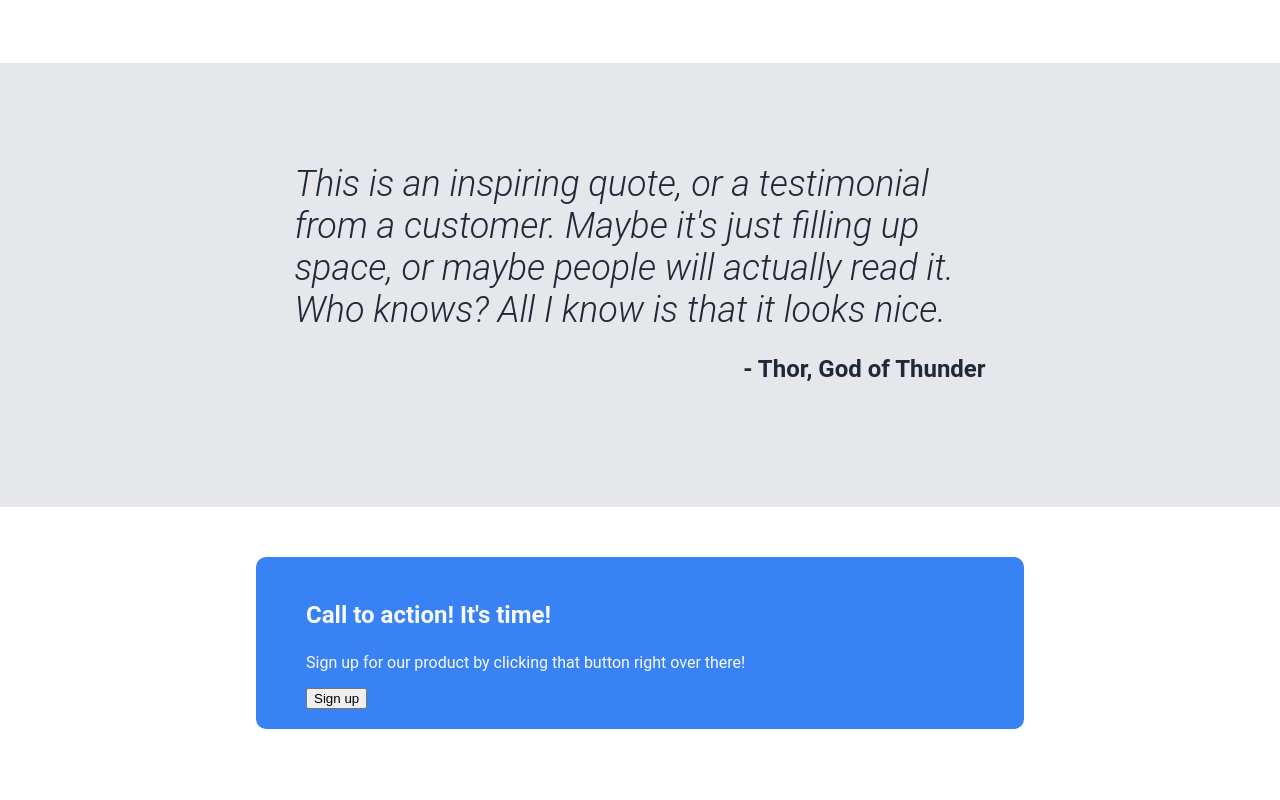
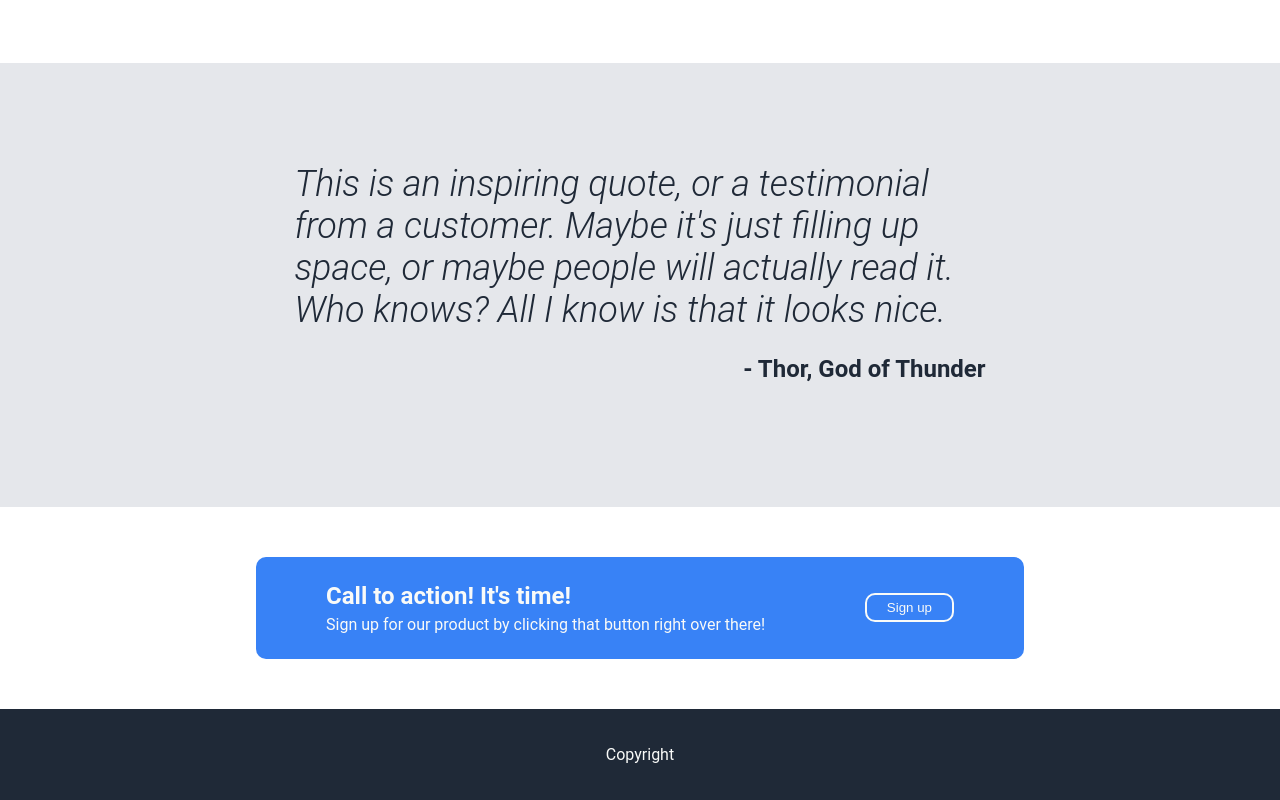
Before and after one commit to rowanm127/odin-landing-page, a plain HTML site: page index.html in a window 1280 px wide. Shown: the part 866-1666 px from the top of the page. Before the commit the page ends 1645 px from the top, so only its background shows below. Drawn offline with Linux system fonts and the light colour scheme.

Commit message:
More work on sign up box and copyright footer

```diff
--- a/index.html
+++ b/index.html
@@ -68,7 +68,9 @@
             <button>Sign up</button>
         </div>
     </div>
-    <div class="footer"></div>
+    <div class="footer">
+        <p>Copyright</p>
+    </div>
 </body>
 
 </html>
--- a/style.css
+++ b/style.css
@@ -120,9 +120,32 @@ h3 {
 }
 
 .sign-up .box {
+    display: flex;
+    align-items: center;
+    justify-content: space-between;
     margin: 50px 20%;
-    padding: 20px 50px;
+    padding: 20px 70px;
     background-color: #3882F6;
     border-radius: 10px;
     color: #F9FAF8;
 }
+
+.box div p, .box div h3 {
+    margin: 5px 0;
+}
+
+.box button {
+    padding: 5px 20px;
+    background-color: #3882F6;
+    border: 2px solid #F9FAF8;
+    border-radius: 10px;
+    color: #F9FAF8;
+}
+
+.footer {
+    display: flex;
+    justify-content: center;
+    background-color: #1F2937;
+    color: #F9FAF8;
+    padding: 20px 40px;
+}
```
